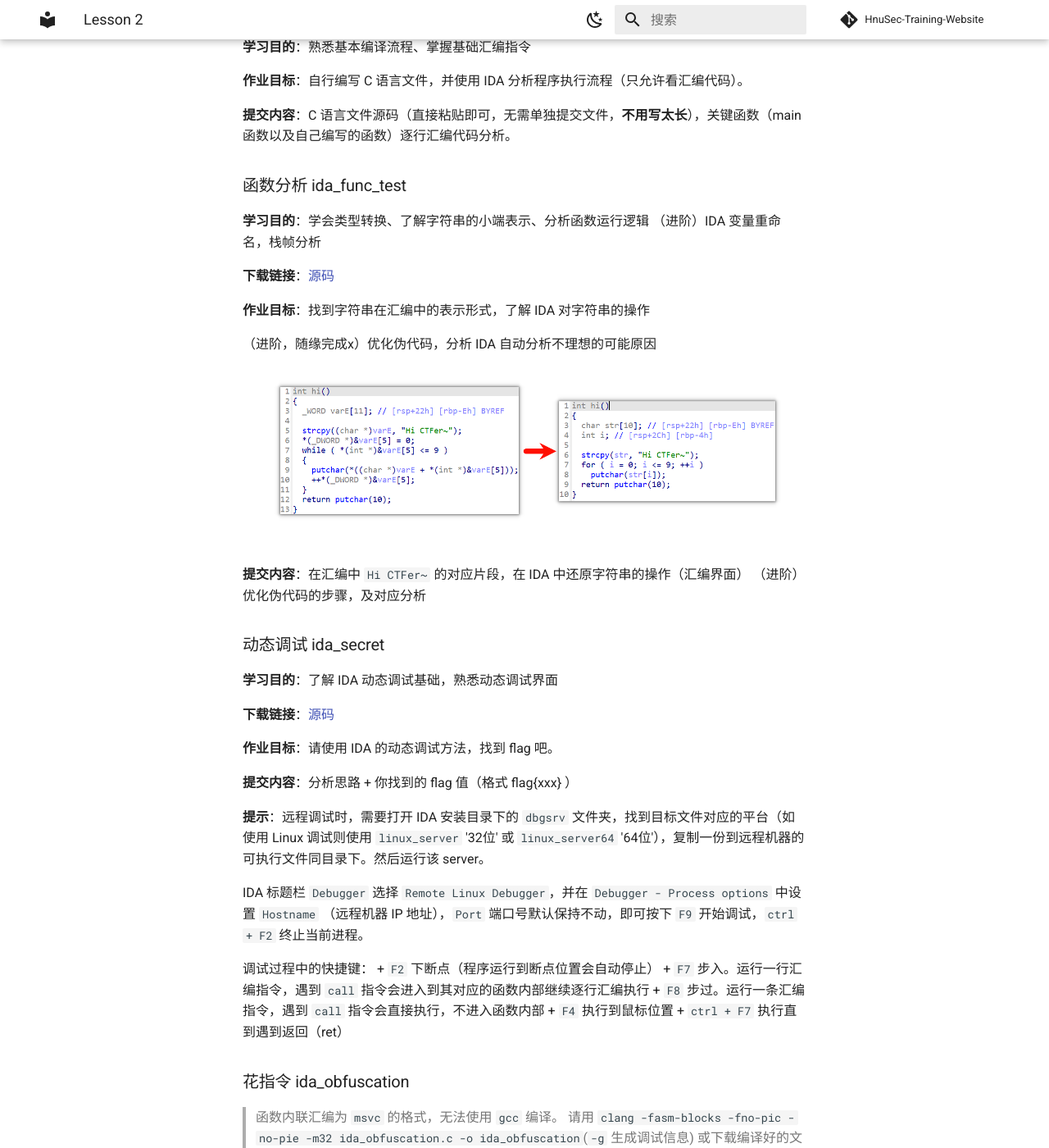
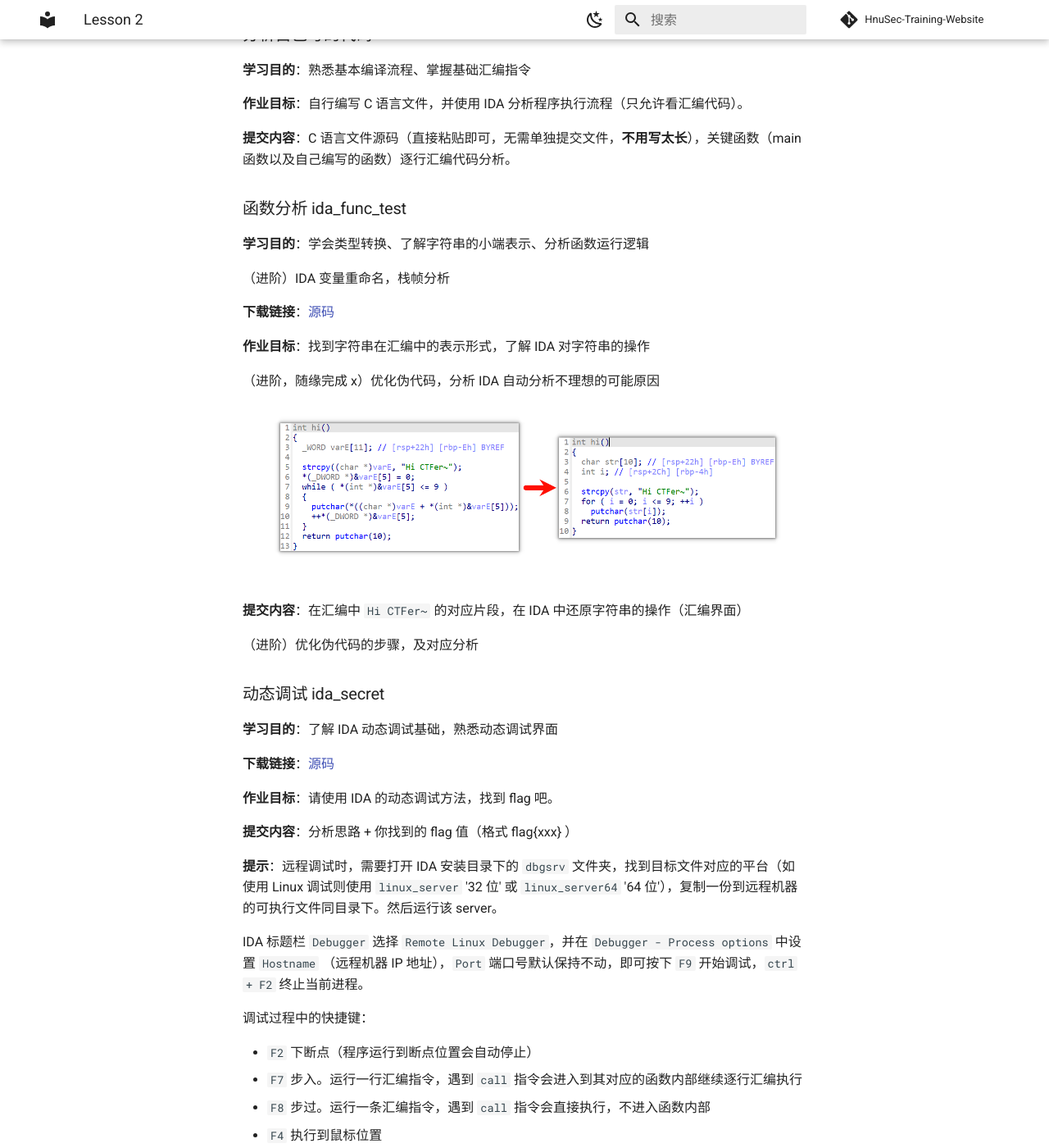
Before and after one commit to natro92/HnuSec-Training-Website, an MkDocs documentation site: the page built from docs/pwn/lesson-2.md, in a window 1280 px wide and 1400 px high, scrolled down 5308 px. Shown: the whole window at 82% size. Built offline with MkDocs 1.6.1 and Material for MkDocs 9.7.7, drawn with Linux system fonts in a browser that asks for light colours; comment, search, counter and statistics services are not loaded; some of the changed text lies outside the part shown.

Commit message:
lesson-2课件和作业修改
1. 优化了markdown的显示
2. 修复ida_secret题目动调时flag缺少最后一位的问题

```diff
--- a/docs/pwn/lesson-2.md
+++ b/docs/pwn/lesson-2.md
@@ -8,61 +8,75 @@
 
 补充一下 PPT 中放不下的条件跳转的知识~
 
-| 命令          | 说明                                                                                   | 标记位           |     |
-| ----------- | ------------------------------------------------------------------------------------ | ------------- | --- |
-| JZ、JE       | 结果为零则跳转（相等）<br/>jump if zero / jump if equal                                         | ZF=1          |     |
-| JNZ、JNE     | 结果不为零则跳转（不相等）                                                                        | ZF=0          |     |
-| JS          | 结果为负则跳转<br/>jump if sign                                                             | SF=1          |     |
-| JNS         | 结果为非负则跳转                                                                             | SF=0          |     |
-| JP、JPE      | 结果中1的个数为偶数则跳转<br/>jump if parity / jump if parity even                               | PF=1          |     |
-| JNP、JPO     | 结果中1的个数不为偶数则跳转<br/>jump if not parity / jump if parity odd                           | PF=0          |     |
-| JO          | 结果溢出了则跳转                                                                             | OF=1          |     |
-| JNO         | 结果没溢出则跳转                                                                             | OF=0          |     |
-| JC、JB、JNAE  | 进位则跳转 / 小于则跳转 **（无符号数）**<br/>jump if carry / jump if below / jump if not above equal | CF=1          |     |
-| JNC、JNB、JAE | 无进位则跳转 / 不低于则跳转 **（无符号数）**                                                           | CF=0          |     |
-| JBE、JNA     | 不高于则跳转 **（无符号数）**<br/>jump if below equal / jump if not above                        | ZF=1 或 CF=1   |     |
-| JNBE、JA     | 高于则跳转 **（无符号数）**<br/>jump if not below equal / jump if above                         | ZF=0 或 CF=0   |     |
-| JL、JNGE     | 小于则跳转 **（有符号数）**<br/>jump if less / jump if not greater equal                        | SF!=OF        |     |
-| JNL、JGE     | 不小于则跳转 **（有符号数）**<br/>jump if not less / jump if greater equal                       | SF=OF         |     |
-| JLE、JNG     | 不大于则跳转 **（有符号数）**<br/>jump if less equal / jump if not greater                       | SF!=OF 或 ZF=1 |     |
-| JNLE、JG     | 大于则跳转 **（有符号数）**<br/>jump if not less equal /  jump if greater                       | SF=OF 且 ZF=0  |     |
+| 命令          | 说明                                                                                                 | 标记位         |     |
+| ------------- | ---------------------------------------------------------------------------------------------------- | -------------- | --- |
+| JZ、JE        | 结果为零则跳转（相等）<br/>jump if zero / jump if equal                                              | ZF=1           |     |
+| JNZ、JNE      | 结果不为零则跳转（不相等）                                                                           | ZF=0           |     |
+| JS            | 结果为负则跳转<br/>jump if sign                                                                      | SF=1           |     |
+| JNS           | 结果为非负则跳转                                                                                     | SF=0           |     |
+| JP、JPE       | 结果中 1 的个数为偶数则跳转<br/>jump if parity / jump if parity even                                 | PF=1           |     |
+| JNP、JPO      | 结果中 1 的个数不为偶数则跳转<br/>jump if not parity / jump if parity odd                            | PF=0           |     |
+| JO            | 结果溢出了则跳转                                                                                     | OF=1           |     |
+| JNO           | 结果没溢出则跳转                                                                                     | OF=0           |     |
+| JC、JB、JNAE  | 进位则跳转 / 小于则跳转 **（无符号数）**<br/>jump if carry / jump if below / jump if not above equal | CF=1           |     |
+| JNC、JNB、JAE | 无进位则跳转 / 不低于则跳转 **（无符号数）**                                                         | CF=0           |     |
+| JBE、JNA      | 不高于则跳转 **（无符号数）**<br/>jump if below equal / jump if not above                            | ZF=1 或 CF=1   |     |
+| JNBE、JA      | 高于则跳转 **（无符号数）**<br/>jump if not below equal / jump if above                              | ZF=0 或 CF=0   |     |
+| JL、JNGE      | 小于则跳转 **（有符号数）**<br/>jump if less / jump if not greater equal                             | SF!=OF         |     |
+| JNL、JGE      | 不小于则跳转 **（有符号数）**<br/>jump if not less / jump if greater equal                           | SF=OF          |     |
+| JLE、JNG      | 不大于则跳转 **（有符号数）**<br/>jump if less equal / jump if not greater                           | SF!=OF 或 ZF=1 |     |
+| JNLE、JG      | 大于则跳转 **（有符号数）**<br/>jump if not less equal / jump if greater                             | SF=OF 且 ZF=0  |     |
+
 # IDA Pro
 
 ## 基础界面介绍
+
 ### IDA View
+
 分为图形界面 Graph View 和非图形界面 Non-graph View。用 `空格` 进行界面切换。
+
 #### Graph View
+
 箭头表示程序流程，蓝色是普通箭头，绿色是满足条件的分支箭头，红色是不满足的。
 
-用鼠标拖动，`ctrl + 滚轮` 缩放，`w` 平铺窗口，`1` 设置缩放为100%，`ctrl + ↑ or ↓` 到父母/孩子节点。多选（`shift` 或者 `ctrl + 鼠标` 框选）然后右键 group node，能让多个节点合并成一个。右键 layout node 恢复初始视图。
+用鼠标拖动，`ctrl + 滚轮` 缩放，`w` 平铺窗口，`1` 设置缩放为 100%，`ctrl + ↑ or ↓` 到父母/孩子节点。多选（`shift` 或者 `ctrl + 鼠标` 框选）然后右键 group node，能让多个节点合并成一个。右键 layout node 恢复初始视图。
+
 #### Non-graph View
+
 左侧的箭头表示跳转，实线无条件跳转、虚线是条件跳转。红色表示跳出了当前函数或块的范围。
 
 左边蓝色圆点是断点，在动态调试的时候用。
+
 ### Pseudocode
+
 在函数范围内按下 `F5` 打开伪代码窗口，按下 `Tab` 切换回 IDA View。
 
 能够看到函数的调用约定，参数、变量等。鼠标悬停可看到更多提示。
+
 ### Hex View
+
 按下 `1` `2` `4` `8` 可以切换字节样式。右键 Synchronize With 可以选择当前光标位置和哪个 View 同步。
 
 `Esc` 返回上一个位置。
+
 ### 常用 Subviews
+
 快速打开 subviews `ctrl + 1`
 
-字符串 strings 窗口：`shift + F12`
-对象 Names 窗口：`shift + F4`，字符串以 `a` 开头
-Functions calls 窗口：函数引用（在伪代码窗口才可使用）
+字符串 strings 窗口：`shift + F12`。
+对象 Names 窗口：`shift + F4`，字符串以 `a` 开头。
+Functions calls 窗口：函数引用（在伪代码窗口才可使用）。
 
 所有 subviews 都可以 `ctrl + F` 或者 `alt + T` 搜索。
 
 拖动标题可以拉出来窗口并且可以并排显示。想合并窗口需要拖动标题下面那个灰色区域。
 
-想保存当前布局，`Windows - Save desktop` 然后再 `Load desktop`，或者在保存时直接勾选default。注意 debug 时的布局设置需要在 debug 过程中保存哦。
+想保存当前布局，`Windows - Save desktop` 然后再 `Load desktop`，或者在保存时直接勾选 default。注意 debug 时的布局设置需要在 debug 过程中保存哦。
 
 如果布局乱了想重置，`Windows - Reset desktop` 就好了。
 
 ### 退出
+
 IDA 会询问你是否保存数据库（database）。
 
 如果不保存数据库，则每次加载当前文件都会重新进行分析，dummy names 会随机生成，并且你的所有分析操作需要重新进行。
@@ -70,17 +84,21 @@
 ## 常用设置
 
 `Options - General` 打开设置。
+
 ### Disassembly
 
 注意 Graph 和 Non-graph 设置分离，需要切到对应界面去设置。需单独设置的地方会显示（graph）或 （non-graph）。
+
 #### Address representation：地址表示
 
 Function offsets：行号变成函数内部偏移，勾选后会从 `.text:0804925A` 变成 `main+2A` 。具体的地址仍可从 View 底端标题处查看。
+
 #### Display disassembly line parts：显示汇编行内容
 
 Stack pointer：显示函数内部栈偏移，在 debug "sp-analysis failed", "positive sp value has been detected", "call analysis failed" 的时候打开很有用。在 call 处按下 `alt + K` 修复偏移量。
 
 Number of opcode bytes：显示的操作码字节数。按自己喜好设定，如果为 4 则一行最多显示 4 字节，多余的会显示到下一行。0 则不显示。负数则将多余的截断（-4 即一行最多显示 4 字节，多余截断）。
+
 ### Cross-references
 
 #### Number of displayed xrefs：显示交叉引用数
@@ -88,6 +106,7 @@
 Disassembly: 在汇编代码中的显示。non-graph 中为函数处右侧的绿色注释（类似：; CODE XREF: ...+A2↓j）。默认设置为 2，即最多显示 2 条交叉引用信息，多余的省略。
 
 其他的设置大家可以多动手修改试试，找到适合自己的 IDA 配置！
+
 ## 快捷键
 
 > 对话框 `ctrl + Enter` 确认，`Esc` 取消。
@@ -111,7 +130,7 @@
 
 ## 数据操作
 
-`alt + L` 开始选择。选中数据可以 `shift + E`  快速导出。按 `*` 创建数组。
+`alt + L` 开始选择。选中数据可以 `shift + E` 快速导出。按 `*` 创建数组。
 
 字符串可能的乱码问题，在 `Options - General - Strings` 设置默认编码。可以添加自定义编码。选中字符串 `alt + A` 单独设定编码。
 
@@ -142,9 +161,12 @@
 
 从简单到难，不要求全部完成，量力而行。遇到困难欢迎在群里讨论，或者等待两个星期后的作业答案（届时会在**该页面**更新，请留意）。
 
-题目源码位于 `pwn / lesson-2-source` 文件夹下，请自行编译，推荐使用 Linux 编译成 ELF，更容易分析。也可以尝试编译成 Windows  的 EXE，体验 EXE 和 ELF 的区别。在完成每项作业之前，请先**不要阅读**源码，直接使用可执行文件进行分析。如果分析确实遇到了困难，再查看源码获得提示。
+题目源码位于 `pwn / lesson-2-source` 文件夹下，请自行编译，推荐使用 Linux 编译成 ELF，更容易分析。也可以尝试编译成 Windows 的 EXE，体验 EXE 和 ELF 的区别。
+
+在完成每项作业之前，请先**不要阅读**源码，直接使用可执行文件进行分析。如果分析确实遇到了困难，再查看源码获得提示。
 
 推荐编译指令：`gcc test.c -o test -no-pie -fno-pic` 。32 位程序请参考 PPT 内容。想增加难度可以尝试 `-s` 去除符号表。
+
 ### 分析自己写的代码
 
 **学习目的**：熟悉基本编译流程、掌握基础汇编指令
@@ -156,17 +178,20 @@
 ### 函数分析 ida_func_test
 
 **学习目的**：学会类型转换、了解字符串的小端表示、分析函数运行逻辑
-		（进阶）IDA 变量重命名，栈帧分析
+
+（进阶）IDA 变量重命名，栈帧分析
 
 **下载链接**：[源码](/pwn/lesson-2-source/ida_func_test.c)
 
 **作业目标**：找到字符串在汇编中的表示形式，了解 IDA 对字符串的操作
 
-（进阶，随缘完成x）优化伪代码，分析 IDA 自动分析不理想的可能原因
+（进阶，随缘完成 x）优化伪代码，分析 IDA 自动分析不理想的可能原因
 ![优化伪代码目标](/pwn/lesson-2-source/c36674596076ac6f088f5fcde967dab7_MD5.png)
 
 **提交内容**：在汇编中 `Hi CTFer~` 的对应片段，在 IDA 中还原字符串的操作（汇编界面）
+
 （进阶）优化伪代码的步骤，及对应分析
+
 ### 动态调试 ida_secret
 
 **学习目的**：了解 IDA 动态调试基础，熟悉动态调试界面
@@ -177,38 +202,40 @@
 
 **提交内容**：分析思路 + 你找到的 flag 值（格式 flag{xxx} ）
 
-**提示**：远程调试时，需要打开 IDA 安装目录下的 `dbgsrv` 文件夹，找到目标文件对应的平台（如使用 Linux 调试则使用 `linux_server` '32位' 或 `linux_server64` '64位'），复制一份到远程机器的可执行文件同目录下。然后运行该 server。
+**提示**：远程调试时，需要打开 IDA 安装目录下的 `dbgsrv` 文件夹，找到目标文件对应的平台（如使用 Linux 调试则使用 `linux_server` '32 位' 或 `linux_server64` '64 位'），复制一份到远程机器的可执行文件同目录下。然后运行该 server。
 
 IDA 标题栏 `Debugger` 选择 `Remote Linux Debugger`，并在 `Debugger - Process options` 中设置 `Hostname` （远程机器 IP 地址），`Port` 端口号默认保持不动，即可按下 `F9` 开始调试，`ctrl + F2` 终止当前进程。
 
 调试过程中的快捷键：
-+ `F2` 下断点（程序运行到断点位置会自动停止）
-+ `F7` 步入。运行一行汇编指令，遇到 `call` 指令会进入到其对应的函数内部继续逐行汇编执行
-+ `F8` 步过。运行一条汇编指令，遇到 `call` 指令会直接执行，不进入函数内部
-+ `F4` 执行到鼠标位置
-+ `ctrl + F7` 执行直到遇到返回（ret）
+
+- `F2` 下断点（程序运行到断点位置会自动停止）
+- `F7` 步入。运行一行汇编指令，遇到 `call` 指令会进入到其对应的函数内部继续逐行汇编执行
+- `F8` 步过。运行一条汇编指令，遇到 `call` 指令会直接执行，不进入函数内部
+- `F4` 执行到鼠标位置
+- `ctrl + F7` 执行直到遇到返回（ret）
 
 ### 花指令 ida_obfuscation
 
 > 函数内联汇编为 `msvc` 的格式，无法使用 `gcc` 编译。
+>
 > 请用 `clang -fasm-blocks -fno-pic -no-pie -m32 ida_obfuscation.c -o ida_obfuscation`(`-g` 生成调试信息)
+>
 > 或下载编译好的文件 `ida_obfuscation`(Linux)、`ida_obfuscation.exe`(Windows) 进行调试
 
 **学习目的**：了解基本花指令，学会 IDA 的 patch 操作
 
-**下载链接**：[源码](/pwn/lesson-2-source/ida_obfuscation.c) 、[编译好的Linux32位程序](/pwn/lesson-2-source/ida_obfuscation)、[编译好的Windows32位程序（无调试信息）](/pwn/lesson-2-source/ida_obfuscation.exe)
+**下载链接**：[源码](/pwn/lesson-2-source/ida_obfuscation.c) 、[编译好的 Linux32 位程序](/pwn/lesson-2-source/ida_obfuscation)、[编译好的 Windows32 位程序（无调试信息）](/pwn/lesson-2-source/ida_obfuscation.exe)
 
 **作业目标**：
 
-+ 静态分析：修改汇编代码，移除花指令，让 func1 和 func2 能正常生成伪代码。（都有一行 printf 即可）
-+ 动态调试：观察程序运行流程，分析花指令如何不影响程序运行逻辑，但成功干扰了 IDA 的判断。
+- 静态分析：修改汇编代码，移除花指令，让 func1 和 func2 能正常生成伪代码。（都有一行 printf 即可）
+- 动态调试：观察程序运行流程，分析花指令如何不影响程序运行逻辑，但成功干扰了 IDA 的判断。
 
 **提交内容**：操作过程 + 分析。
 
 **提示**：实在没头绪就去看看源码吧。
 
-
-##  提交方式
+## 提交方式
 
 将必要的操作步骤截图，所有图片和内容都放在一个 **pdf** 内。
 
```
Also changed, not shown: 1 other file.
